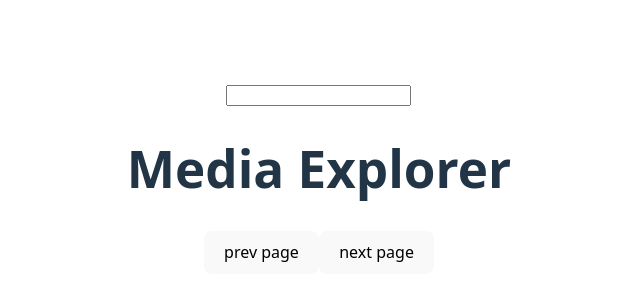
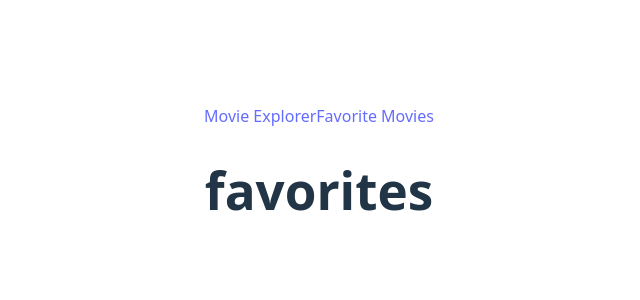
Before and after one commit to bhoretskyi/MovieExplorer, a React (Vite) app in the folder movie-explorer/: page /MovieExplorer/favorites in a window 1280 px wide. Shown: the part 222-522 px from the top of the page, without its empty margins (321-961 px from the left). Built offline with nearby package versions, Linux system fonts and the light colour scheme.

Commit message:
add router

```diff
--- a/movie-explorer/package.json
+++ b/movie-explorer/package.json
@@ -8,13 +8,14 @@
     "build": "vite build",
     "lint": "eslint .",
     "preview": "vite preview",
-     "predeploy": "npm run build",
-     "deploy": "gh-pages -d dist"
+    "predeploy": "npm run build",
+    "deploy": "gh-pages -d dist"
   },
   "dependencies": {
     "axios": "^1.9.0",
     "react": "^19.1.0",
     "react-dom": "^19.1.0",
+    "react-router-dom": "^7.6.0",
     "styled-components": "^6.1.18"
   },
   "devDependencies": {
--- a/movie-explorer/src/App.jsx
+++ b/movie-explorer/src/App.jsx
@@ -1,10 +1,21 @@
 import "./App.css";
+import { BrowserRouter, Route, Routes, Link } from "react-router-dom";
 import { MovieList } from "./components/movieList.jsx";
+import { Favorites } from "./Favorites.jsx";
 function App() {
   return (
-    <>
-      <MovieList />
-    </>
+    <BrowserRouter basename="/MovieExplorer">
+      <>
+        <nav>
+          <Link to="/">Movie Explorer</Link>
+          <Link to="/favorites">Favorite Movies</Link>
+        </nav>
+        <Routes>
+          <Route path="/" element={<MovieList />} />
+          <Route path="/favorites" element={<Favorites />} />
+        </Routes>
+      </>
+    </BrowserRouter>
   );
 }
 
--- /dev/null
+++ b/movie-explorer/src/Favorites.jsx
@@ -0,0 +1,3 @@
+export const Favorites = () => {
+  return <div><h1>favorites</h1></div>;
+};
--- a/movie-explorer/vite.config.js
+++ b/movie-explorer/vite.config.js
@@ -4,5 +4,5 @@ import react from '@vitejs/plugin-react-swc'
 // https://vite.dev/config/
 export default defineConfig({
   plugins: [react()],
-  base: 'MovieExplorer/'
+  base: '/MovieExplorer'
 })
```
Also changed, not shown: 1 other file (tests, documents, lock files or other folders).
